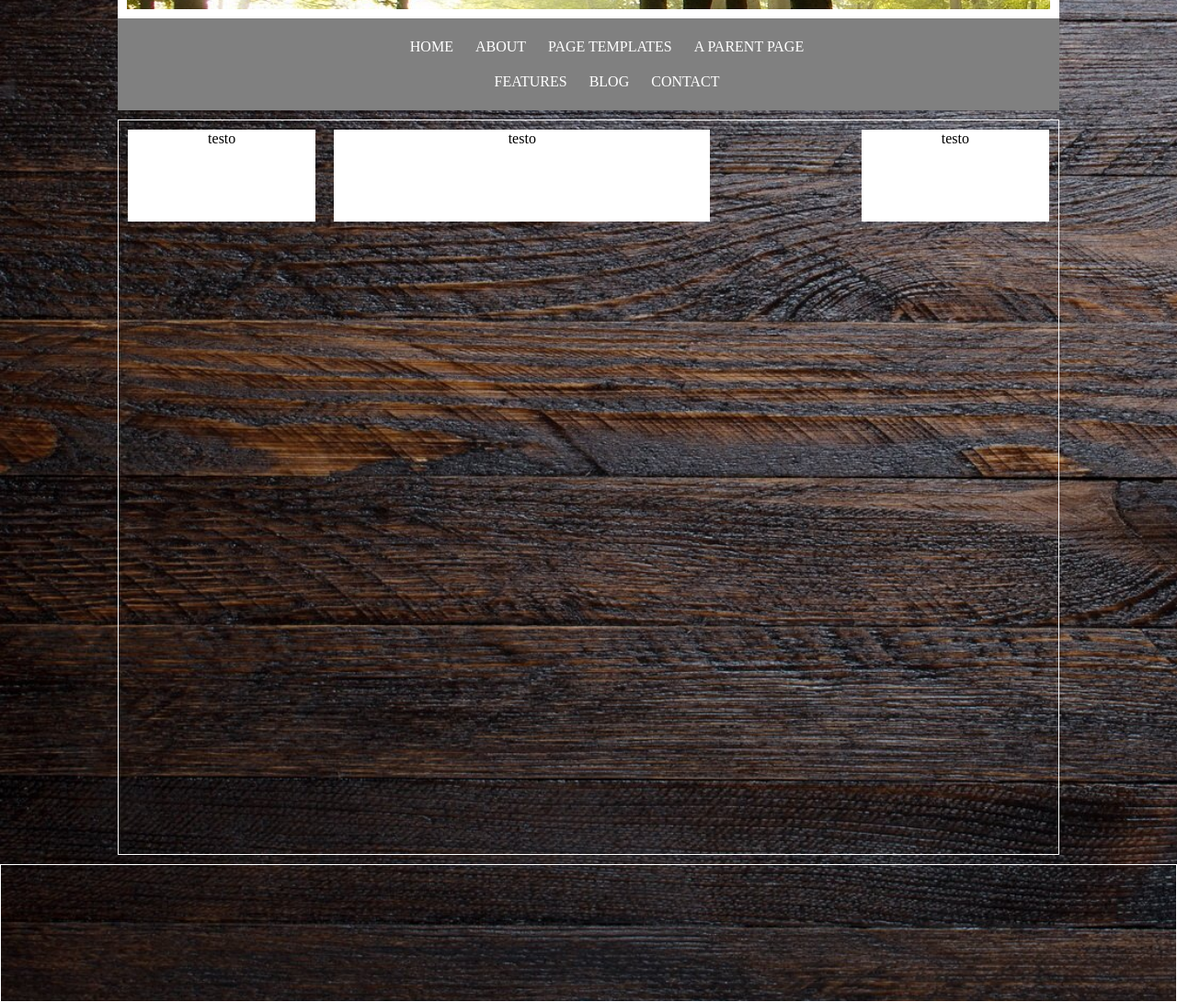
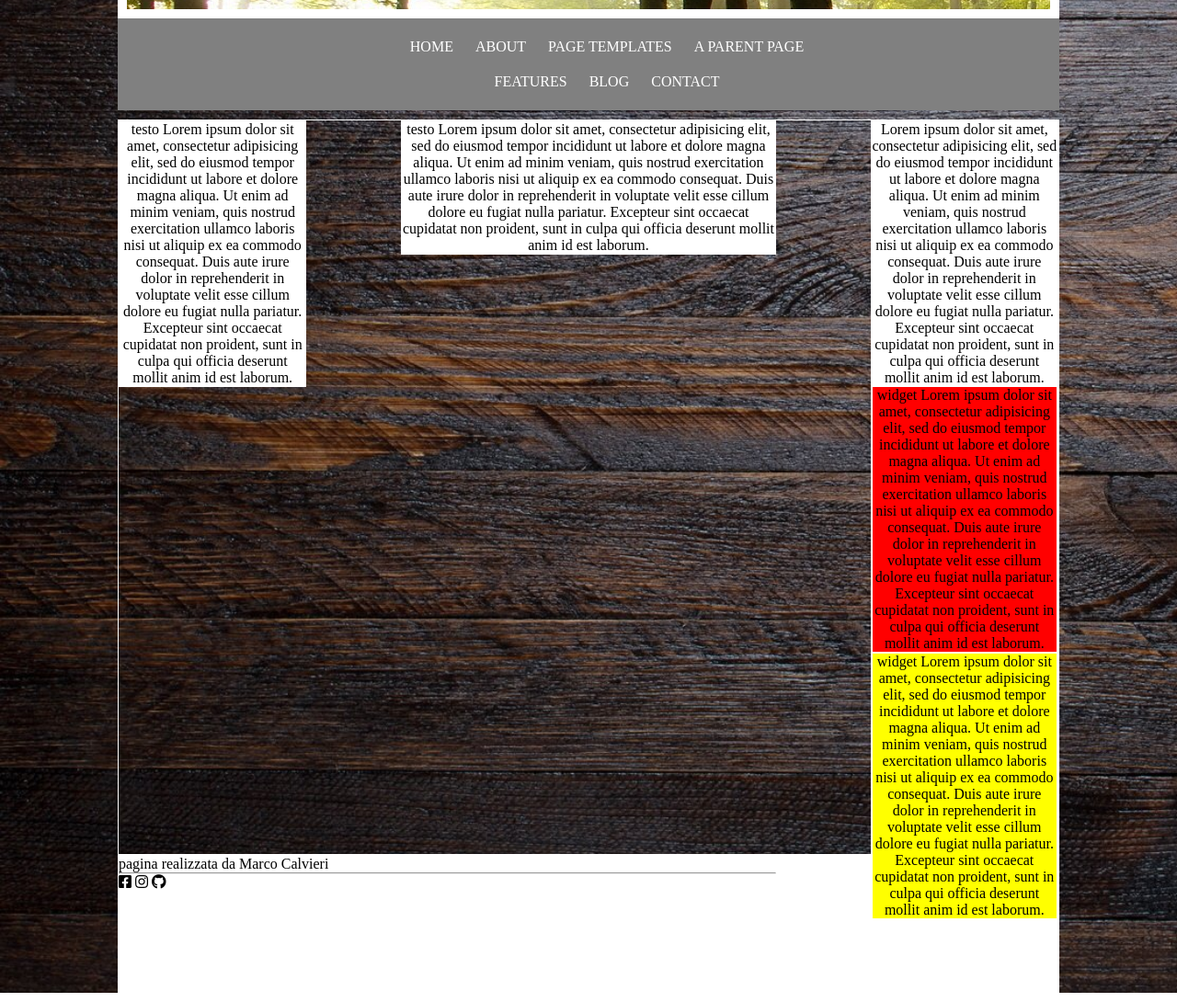
Before and after one commit to Fujinjakka/htmlcss-struttura-wp, a plain HTML site: page index.html in a window 1280 px wide. Shown: the part 300-1390 px from the top of the page at 92% size. Drawn offline with Linux system fonts and the light colour scheme.

Commit message:
progetto prova finito

```diff
--- a/css/index.css
+++ b/css/index.css
@@ -50,23 +50,30 @@ li {
   margin: 10px;
 }
 
+
+
+
 main {
   border: 1px solid white;
   height: 800px;
-  margin: 10px 10% 10px;
+  margin: 10px 10% 0;
+}
+main::after {
+content: "";
+display: table;
+clear: both;
 }
 section {
   border: 1px solid white;
   background: white;
-  height: 100px;
-  width: 100px;
-  display: inline-block;
-  margin: 10px;
+  /* width: 100px; */
+  /* display: inline-block; */
   text-align: center;
 }
 .colonna1 {
   width: 20%;
   float: left;
+  margin-right: 10%;
 }
 .colonna2 {
   width: 40%;
@@ -75,9 +82,14 @@ section {
 .colonna3 {
   width: 20%;
   float: right;
+  margin-left: 10%;
 }
-
-
+#testo1 {
+  background: red;
+}
+#testo2 {
+  background: yellow;
+}
 
 
 
@@ -87,4 +99,6 @@ section {
 footer {
   border: 1px solid white;
   height: 150px;
+  background: white;
+  margin: 0 10% 0;
 }
--- a/index.html
+++ b/index.html
@@ -1,6 +1,7 @@
 <!DOCTYPE html>
 <html lang="en" dir="ltr">
   <head>
+    <link rel="stylesheet" href="https://cdnjs.cloudflare.com/ajax/libs/font-awesome/5.15.1/css/all.css" integrity="sha512-f73UKwzP1Oia45eqHpHwzJtFLpvULbhVpEJfaWczo/ZCV5NWSnK4vLDnjTaMps28ocZ05RbI83k2RlQH92zy7A==" crossorigin="anonymous"/>
     <link rel="stylesheet" href="css/index.css">
     <meta charset="utf-8">
     <title></title>
@@ -26,13 +27,21 @@
 
     <main>
 
-      <section class="colonna1">testo</section>
-      <section class="colonna2">testo</section>
-      <section class="colonna3">testo</section>
+      <section class="colonna1">testo Lorem ipsum dolor sit amet, consectetur adipisicing elit, sed do eiusmod tempor incididunt ut labore et dolore magna aliqua. Ut enim ad minim veniam, quis nostrud exercitation ullamco laboris nisi ut aliquip ex ea commodo consequat. Duis aute irure dolor in reprehenderit in voluptate velit esse cillum dolore eu fugiat nulla pariatur. Excepteur sint occaecat cupidatat non proident, sunt in culpa qui officia deserunt mollit anim id est laborum.</section>
+      <section class="colonna2">testo Lorem ipsum dolor sit amet, consectetur adipisicing elit, sed do eiusmod tempor incididunt ut labore et dolore magna aliqua. Ut enim ad minim veniam, quis nostrud exercitation ullamco laboris nisi ut aliquip ex ea commodo consequat. Duis aute irure dolor in reprehenderit in voluptate velit esse cillum dolore eu fugiat nulla pariatur. Excepteur sint occaecat cupidatat non proident, sunt in culpa qui officia deserunt mollit anim id est laborum.</section>
+      <section class="colonna3">Lorem ipsum dolor sit amet, consectetur adipisicing elit, sed do eiusmod tempor incididunt ut labore et dolore magna aliqua. Ut enim ad minim veniam, quis nostrud exercitation ullamco laboris nisi ut aliquip ex ea commodo consequat. Duis aute irure dolor in reprehenderit in voluptate velit esse cillum dolore eu fugiat nulla pariatur. Excepteur sint occaecat cupidatat non proident, sunt in culpa qui officia deserunt mollit anim id est laborum.
+        <section id="testo1">widget Lorem ipsum dolor sit amet, consectetur adipisicing elit, sed do eiusmod tempor incididunt ut labore et dolore magna aliqua. Ut enim ad minim veniam, quis nostrud exercitation ullamco laboris nisi ut aliquip ex ea commodo consequat. Duis aute irure dolor in reprehenderit in voluptate velit esse cillum dolore eu fugiat nulla pariatur. Excepteur sint occaecat cupidatat non proident, sunt in culpa qui officia deserunt mollit anim id est laborum.</section>
+        <section id="testo2">widget Lorem ipsum dolor sit amet, consectetur adipisicing elit, sed do eiusmod tempor incididunt ut labore et dolore magna aliqua. Ut enim ad minim veniam, quis nostrud exercitation ullamco laboris nisi ut aliquip ex ea commodo consequat. Duis aute irure dolor in reprehenderit in voluptate velit esse cillum dolore eu fugiat nulla pariatur. Excepteur sint occaecat cupidatat non proident, sunt in culpa qui officia deserunt mollit anim id est laborum.</section>
+      </section>
 
     </main>
 
-    <footer></footer>
+    <footer>pagina realizzata da Marco Calvieri
+      <hr>
+      <i class="fab fa-facebook-square"></i>
+      <i class="fab fa-instagram"></i>
+      <i class="fab fa-github"></i>
+    </footer>
 
   </body>
 </html>
```
